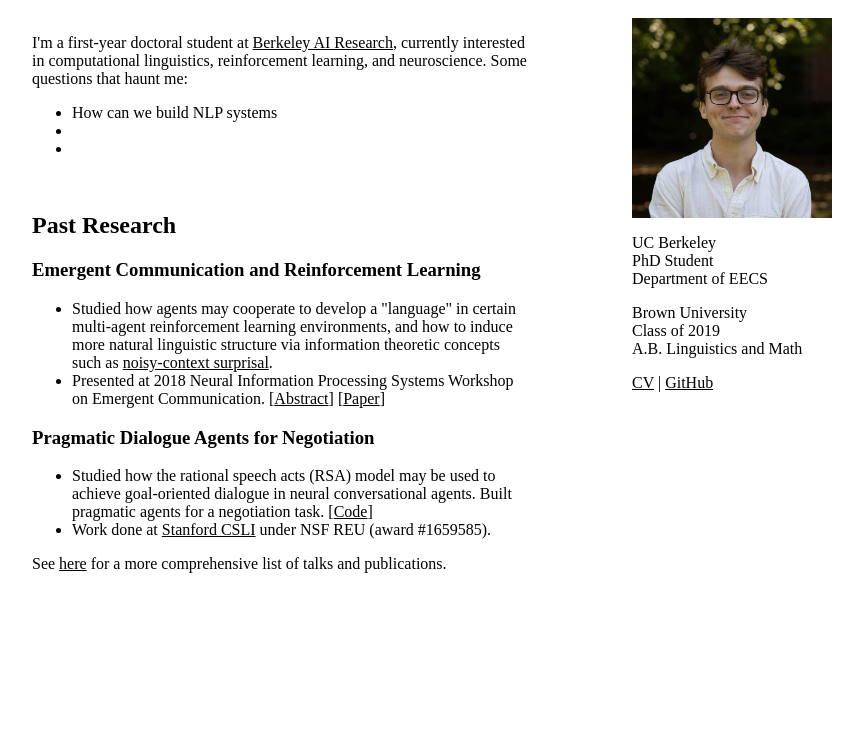
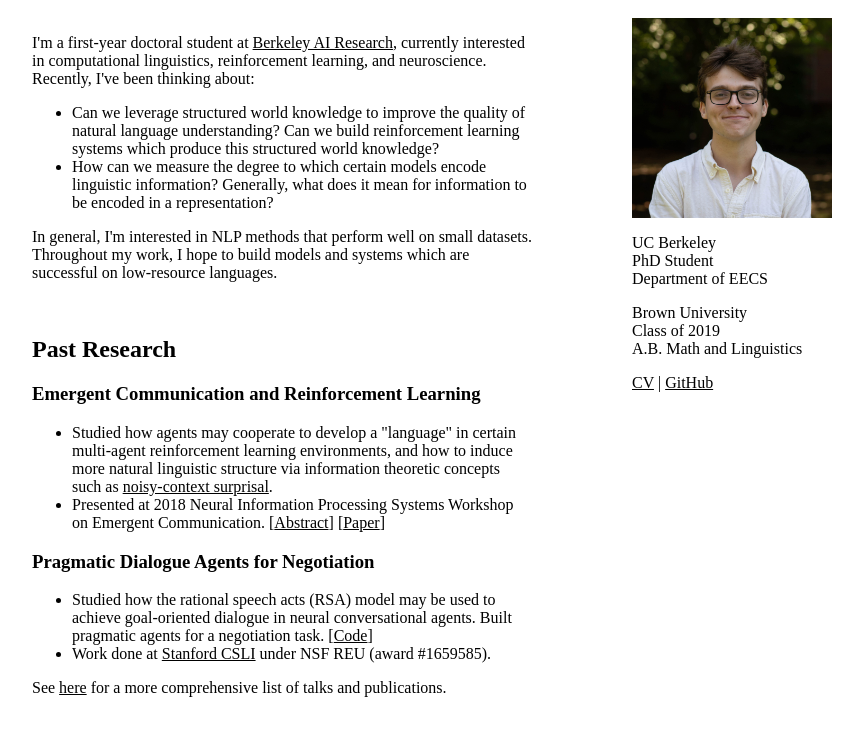
Before and after one commit to Designist/designist.github.io, a plain HTML site: page index.html in a window 1280 px wide. Shown: the part 100-836 px from the top of the page, without its empty margins (208-1071 px from the left). Before the commit the page ends 800 px from the top, so only its background shows below. Drawn offline with Linux system fonts and the light colour scheme; a web font is replaced by a local one.

Commit message:
Updated description

```diff
--- a/index.html
+++ b/index.html
@@ -26,14 +26,13 @@
 <div id="nav"></div>
 
 <div id="main">
-<p>I'm a first-year doctoral student at <a href="https://bair.berkeley.edu/">Berkeley AI Research</a>, currently interested in computational linguistics, reinforcement learning, and neuroscience. Some questions that haunt me:
+<p>I'm a first-year doctoral student at <a href="https://bair.berkeley.edu/">Berkeley AI Research</a>, currently interested in computational linguistics, reinforcement learning, and neuroscience. Recently, I've been thinking about:
 
 <ul>
-	<li>How can we build NLP systems </li>
-	<li></li>
-	<li></li>
+	<li>Can we leverage structured world knowledge to improve the quality of natural language understanding? Can we build reinforcement learning systems which produce this structured world knowledge?</li>
+	<li>How can we measure the degree to which certain models encode linguistic information? Generally, what does it mean for information to be encoded in a representation?</li>
 </ul>
-<p></p>
+<p>In general, I'm interested in NLP methods that perform well on small datasets. Throughout my work, I hope to build models and systems which are successful on low-resource languages.</p>
 <br/>
 
 <h2>Past Research</h2>
@@ -70,7 +69,7 @@
 	<div id="bio">
 		<p>UC Berkeley <br/> PhD Student <br/>Department of EECS</p>
 
-		<p>Brown University <br/> Class of 2019 <br/> A.B. Linguistics and Math</p>
+		<p>Brown University <br/> Class of 2019 <br/> A.B. Math and Linguistics</p>
 
 		<p><a href="./cv.pdf">CV</a> | <a href="https://github.com/nickatomlin">GitHub</a></p>
 
```
